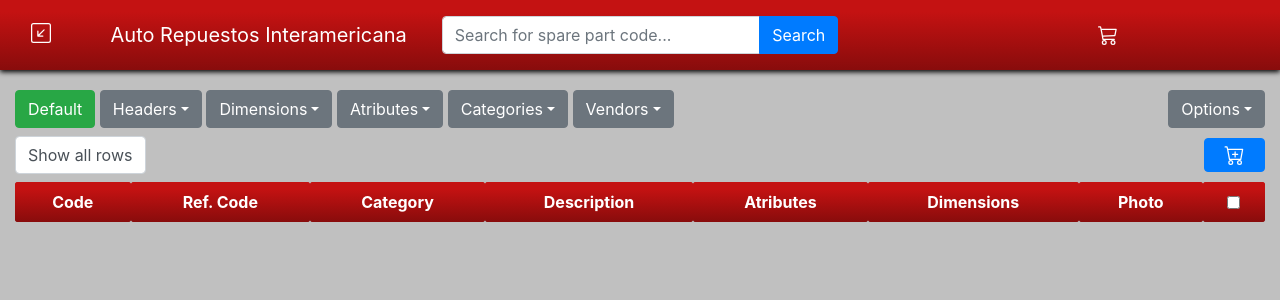
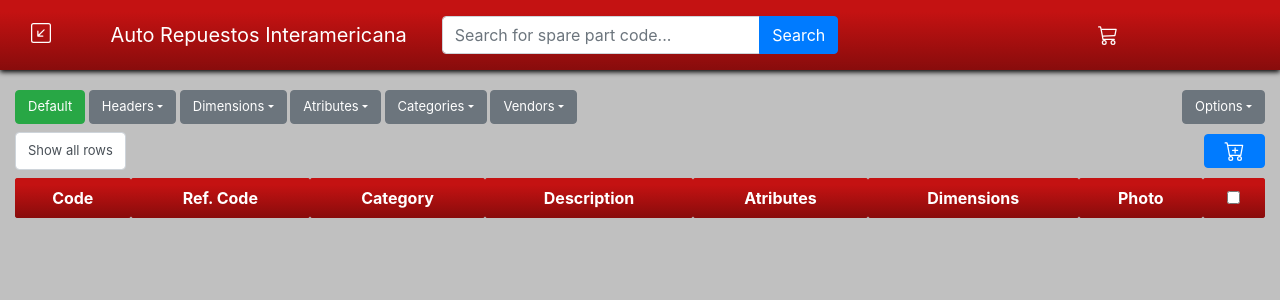
Before and after one commit to xxxhaythamxxx/project, a Django app: page / in a window 1280 px wide. Shown: the top 300 px of the page. Run offline with Django 3.2, Linux system fonts and the light colour scheme; data that the repository does not hold is empty; some libraries are stand-ins or nearby versions.

Commit message:
Arreglando

```diff
--- a/spareapp/static/spareapp/style.css
+++ b/spareapp/static/spareapp/style.css
@@ -159,3 +159,8 @@ table {
     border-spacing: 0;
     border-collapse: collapse;
     }
+
+
+table {
+    font-size: small;
+}
--- a/spareapp/templates/spareapp/add.html
+++ b/spareapp/templates/spareapp/add.html
@@ -8,7 +8,7 @@
                     <div class="d-flex align-items-center">
                         <div class="d-flex align-items-center">
                             <!-- <div class="pr-2">Rows</div> -->
-                            <select name="state" id="maxRows" class="form-control">
+                            <select style="font-size: small;" name="state" id="maxRows" class="form-control">
                                 <option value="5000">Show all rows</option>
                                 <option value="10">10</option>
                                 <option value="50">50</option>
--- a/spareapp/templates/spareapp/superior.html
+++ b/spareapp/templates/spareapp/superior.html
@@ -3,15 +3,15 @@
     <div class="options my-2">
         <div id="filterContent" class="row align-items-center">
 
-            <div class="col-lg-7 col-md-7 col-sm-12 col-12 mt-1">
+            <div style="font-size: small;" class="col-lg-7 col-md-7 col-sm-12 col-12 mt-1">
                 <!-- Boton default -->
                 <div style="display: inline-block;" class="">
-                    <div id="default" class="btn btn-success">Default</div>
+                    <div style="font-size: small;" id="default" class="btn btn-success">Default</div>
                 </div>
                 <!-- Boton headers -->
                 <div style="display: inline-block;" class="">
-                    <a class="dropdown-toggle btn btn-secondary" aria-expanded="false" data-bs-toggle="dropdown" id="dLabel" data-toggle="dropdown" href="#">Headers</a>
-                    <ul id="headerList" class="color-soft dropdown-menu checkbox-menu allow-focus" role="menu" aria-labelledby="dLabel">
+                    <a style="font-size: small;" class="dropdown-toggle btn btn-secondary" aria-expanded="false" data-bs-toggle="dropdown" id="dLabel" data-toggle="dropdown" href="#">Headers</a>
+                    <ul style="font-size: small;" id="headerList" class="color-soft dropdown-menu checkbox-menu allow-focus" role="menu" aria-labelledby="dLabel">
                         <li style="margin:auto;" class=""><input name="atributes" class="ml-2" type="checkbox"><label class="ml-1">Atributes</label></li>
                         <!-- <li style="margin:auto;text-align:center;" class=""><label class="">Brand<input name="brand" class="ml-2" type="checkbox"></label></li> -->
                         <!-- <li style="margin:auto;text-align:center;" class=""><input name="car" class="ml-2" type="checkbox"><label class="ml-1">Car</label></li> -->
@@ -33,8 +33,8 @@
                 </div>
                 <!-- Boton filter dimensiones -->
                 <div style="display: inline-block;" class="">
-                    <a class="dropdown-toggle btn btn-secondary" aria-expanded="false" data-bs-toggle="dropdown" id="dLabel2" data-toggle="dropdown" href="#">Dimensions</a>
-                    <ul id="headerList2" class="color-soft dropdown-menu checkbox-menu allow-focus" role="menu" aria-labelledby="dLabel2">
+                    <a style="font-size: small;" class="dropdown-toggle btn btn-secondary" aria-expanded="false" data-bs-toggle="dropdown" id="dLabel2" data-toggle="dropdown" href="#">Dimensions</a>
+                    <ul style="font-size: small;" id="headerList2" class="color-soft dropdown-menu checkbox-menu allow-focus" role="menu" aria-labelledby="dLabel2">
                         {% for dim in dimension|dictsort:"atributeName" %}
                             <li style="margin:auto;" class=""><input name="check{{dim.atributeName|cut:' '}}" class="ml-2" type="checkbox"><label class="ml-1">{{dim.atributeName}}</label></li>
                         {% endfor %}
@@ -42,8 +42,8 @@
                 </div>
                 <!-- Boton filter atribute -->
                 <div style="display: inline-block;" class="">
-                    <a class="dropdown-toggle btn btn-secondary" aria-expanded="false" data-bs-toggle="dropdown" id="dLabel3" data-toggle="dropdown" href="#">Atributes</a>
-                    <ul id="headerList3" class="color-soft dropdown-menu checkbox-menu allow-focus" role="menu" aria-labelledby="dLabel3">
+                    <a style="font-size: small;" class="dropdown-toggle btn btn-secondary" aria-expanded="false" data-bs-toggle="dropdown" id="dLabel3" data-toggle="dropdown" href="#">Atributes</a>
+                    <ul style="font-size: small;" id="headerList3" class="color-soft dropdown-menu checkbox-menu allow-focus" role="menu" aria-labelledby="dLabel3">
                         {% for atr in atribute|dictsort:"atributeName" %}
                             <li style="margin:auto;" class=""><input name="check{{atr.atributeName|cut:' '}}" class="ml-2" type="checkbox"><label class="ml-1">{{atr.atributeName}}</label></li>
                         {% endfor %}
@@ -51,8 +51,8 @@
                 </div>
                 <!-- Boton Categories -->
                 <div style="display: inline-block;" class="">
-                    <a class="dropdown-toggle btn btn-secondary" aria-expanded="false" data-bs-toggle="dropdown" id="dLabel5" data-toggle="dropdown" href="#">Categories</a>
-                    <ul id="headerList5" class="color-soft dropdown-menu checkbox-menu allow-focus" role="menu" aria-labelledby="dLabel5">
+                    <a style="font-size: small;" class="dropdown-toggle btn btn-secondary" aria-expanded="false" data-bs-toggle="dropdown" id="dLabel5" data-toggle="dropdown" href="#">Categories</a>
+                    <ul style="font-size: small;" id="headerList5" class="color-soft dropdown-menu checkbox-menu allow-focus" role="menu" aria-labelledby="dLabel5">
                         {% for cat in allCategories %}
                             <li style="margin:auto;" class=""><input name="check{{cat.category|cut:' '}}" class="ml-2" type="checkbox"><label class="ml-1">{{cat.category}}</label></li>
                         {% endfor %}
@@ -60,8 +60,8 @@
                 </div>
                 <!-- Boton Vendor -->
                 <div style="display: inline-block;" class="">
-                    <a class="dropdown-toggle btn btn-secondary" aria-expanded="false" data-bs-toggle="dropdown" id="dLabel6" data-toggle="dropdown" href="#">Vendors</a>
-                    <ul id="headerList6" class="color-soft dropdown-menu checkbox-menu allow-focus" role="menu" aria-labelledby="dLabel6">
+                    <a style="font-size: small;" class="dropdown-toggle btn btn-secondary" aria-expanded="false" data-bs-toggle="dropdown" id="dLabel6" data-toggle="dropdown" href="#">Vendors</a>
+                    <ul style="font-size: small;" id="headerList6" class="color-soft dropdown-menu checkbox-menu allow-focus" role="menu" aria-labelledby="dLabel6">
                         {% for cat in allVendors %}
                             <li style="margin:auto;" class=""><input name="check{{cat.vendorName|cut:' '}}" class="ml-2" type="checkbox"><label class="ml-1">{{cat.vendorName}}</label></li>
                         {% endfor %}
@@ -73,8 +73,8 @@
             <div class="col-lg-5 col-md-5 col-sm-6 col-6 mt-1">
                 <div class="d-flex justify-content-end">
                     <div style="display: inline-block;" class="">
-                        <a class="dropdown-toggle btn btn-secondary" aria-expanded="false" data-bs-toggle="dropdown" id="dLabel4" data-toggle="dropdown" href="#">Options</a>
-                        <ul id="headerList4" class="color-soft dropdown-menu checkbox-menu allow-focus" role="menu" aria-labelledby="dLabel4">
+                        <a style="font-size: small;" class="dropdown-toggle btn btn-secondary" aria-expanded="false" data-bs-toggle="dropdown" id="dLabel4" data-toggle="dropdown" href="#">Options</a>
+                        <ul style="font-size: small;" id="headerList4" class="color-soft dropdown-menu checkbox-menu allow-focus" role="menu" aria-labelledby="dLabel4">
                             <li><a class="dropdown-item" href="#" onClick="viewPDF()">View</a></li>
                             <li><a class="dropdown-item" href="#" onClick="generatePDF()">PDF</a></li>
                             <li><a class="dropdown-item" href="#" id="downloadexcel">Excel</a></li>
@@ -98,8 +98,8 @@
 
             <div style="display: none;" id="{{dim.atributeName|cut:' '}}Filter" class="row filterDim">
                 <div class="col-lg-6 mt-2">
-                    <input class="col-lg-3 atrUnique" type="text" placeholder="{{dim.atributeName}}" id="{{dim.atributeName}}">
-                    <button id="{{dim.atributeName}}Button" type="button" class="btn btn-sm btn-danger" data-bs-toggle="popover" data-bs-trigger="focus" data-toggle="popover" title="Valid values" data-bs-content="Valores permitidos">Values</button>
+                    <input style="font-size: small;" class="col-lg-3 atrUnique" type="text" placeholder="{{dim.atributeName}}" id="{{dim.atributeName}}">
+                    <button style="font-size: small;" id="{{dim.atributeName}}Button" type="button" class="btn btn-sm btn-danger" data-bs-toggle="popover" data-bs-trigger="focus" data-toggle="popover" title="Valid values" data-bs-content="Valores permitidos">Values</button>
                 </div>
             </div>
 
@@ -107,8 +107,8 @@
 
             <div style="display: none;" id="ButtonFilter" class="row">
                 <div class="col mt-2">
-                    <button class="btn btn-success" onClick="measureFilter()" id="measureFilter">Filter</button>
-                    <button class="btn btn-danger" onClick="measureReset()" id="measureReset">Reset</button>
+                    <button style="font-size: small;" class="btn btn-success" onClick="measureFilter()" id="measureFilter">Filter</button>
+                    <button style="font-size: small;" class="btn btn-danger" onClick="measureReset()" id="measureReset">Reset</button>
                 </div>
             </div>
         </div>
```
Also changed, not shown: spareapp/static/spareapp/script.js (+5 -3 lines), spareapp/templates/spareapp/editengine.html (+29 -4 lines), spareapp/templates/spareapp/editspare.html (+112 -11 lines), spareapp/templates/spareapp/fillspare.html (+16 -4 lines).
